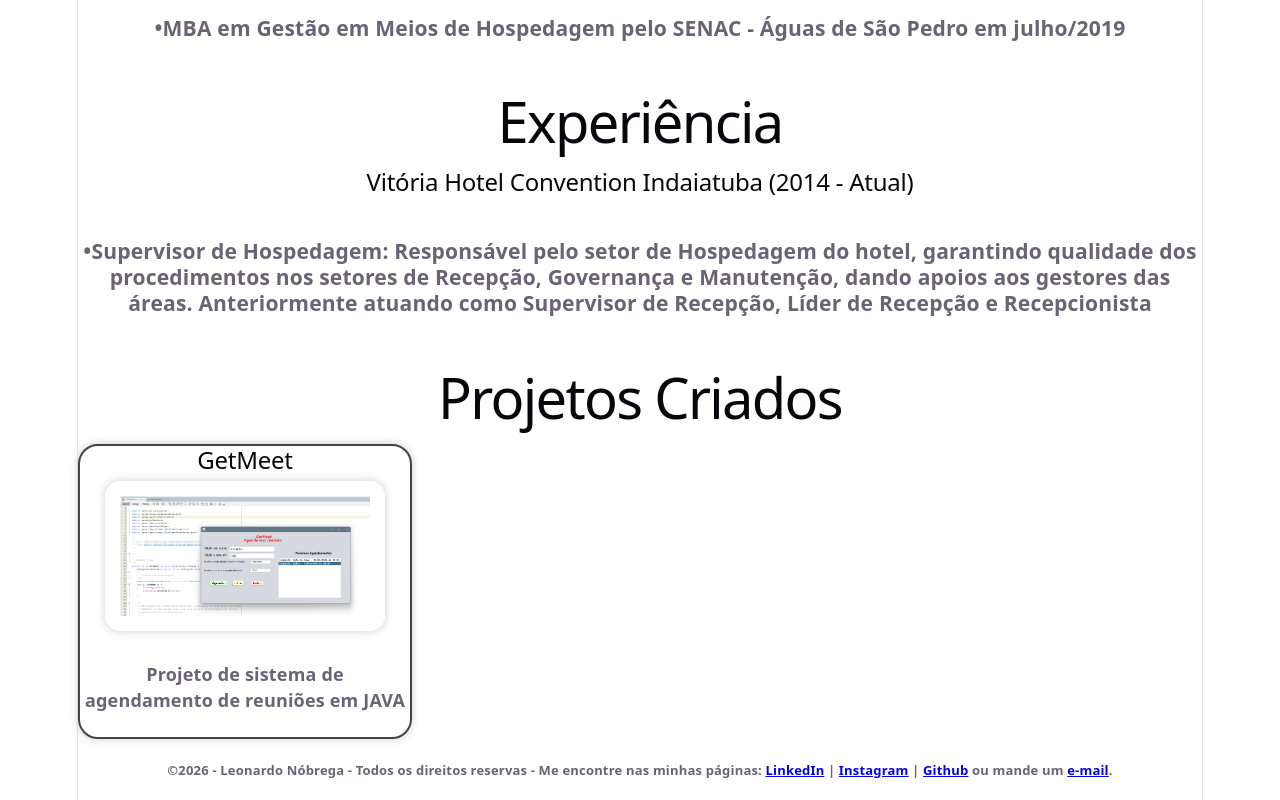
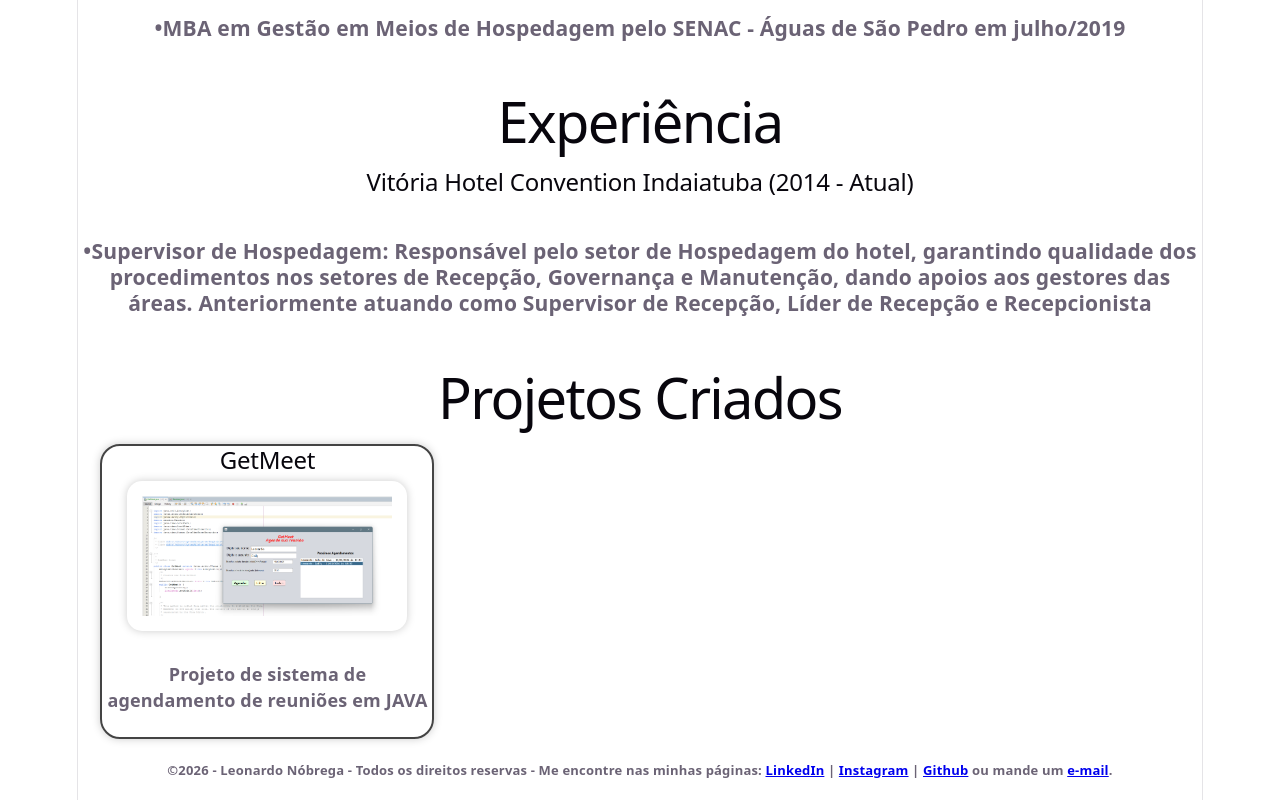
Before and after one commit to leognobrega/Portifolio_LeoNobrega, a React (Vite) app: page / in a window 1280 px wide. Shown: the part 1380-2180 px from the top of the page. Built offline with nearby package versions, Linux system fonts and the light colour scheme.

Commit message:
corrigindo erro no css

```diff
--- a/src/Estilos/estilos.css
+++ b/src/Estilos/estilos.css
@@ -72,11 +72,12 @@
 .CardProj {
   width: 330px;
   margin: 3;
-
+  align-items: flex-start;
   border-radius: 20px;
   border: 2px solid #444;
   text-align: center;
   box-shadow: 0 0 8px #ccc;
+  margin-left: 2%;
 }
 
 .Footer{
```
